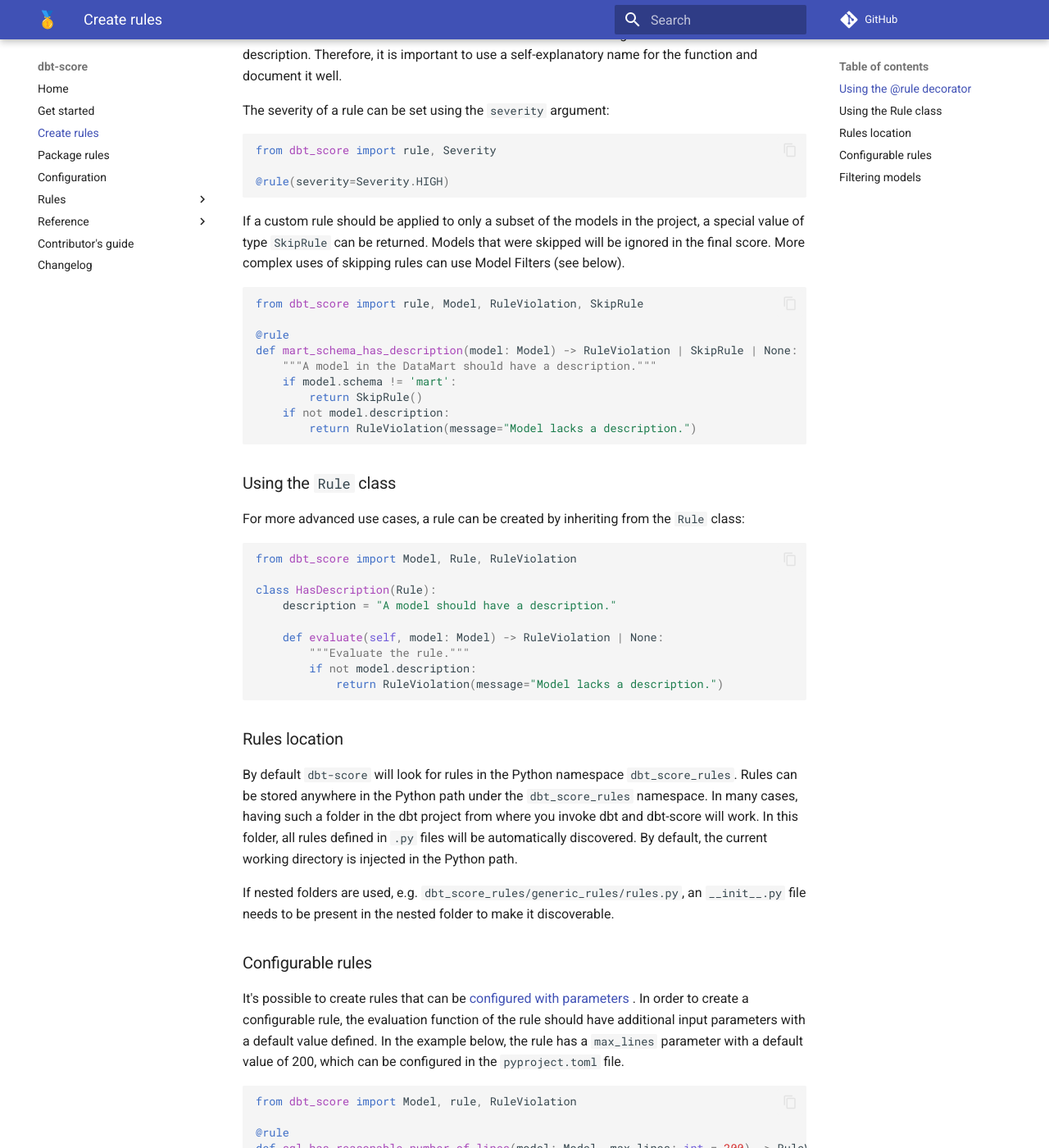
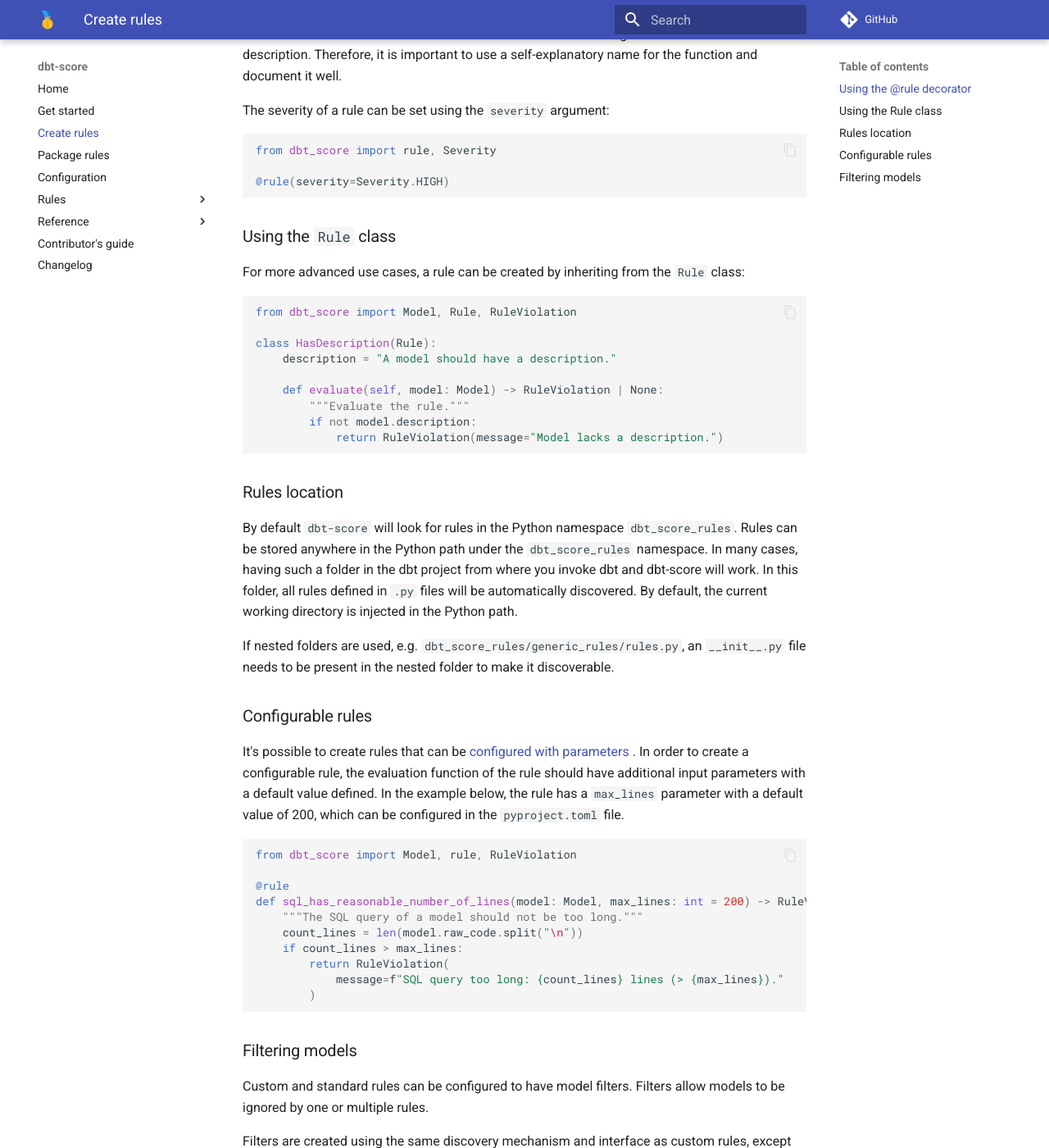
Before and after one commit to PicnicSupermarket/dbt-score, an MkDocs documentation site: the page built from docs/create_rules.md, in a window 1280 px wide and 1400 px high, scrolled down 711 px. Shown: the whole window at 82% size. Built offline with MkDocs 1.6.1 and Material for MkDocs 9.7.7, drawn with Linux system fonts in a browser that asks for light colours; comment, search, counter and statistics services are not loaded; some of the changed text lies outside the part shown.

Commit message:
Add documentation

````diff
--- a/docs/create_rules.md
+++ b/docs/create_rules.md
@@ -37,23 +37,6 @@ The severity of a rule can be set using the `severity` argument:
 from dbt_score import rule, Severity
 
 @rule(severity=Severity.HIGH)
-```
-
-If a custom rule should be applied to only a subset of the models in the
-project, a special value of type `SkipRule` can be returned. Models that were
-skipped will be ignored in the final score. More complex uses of skipping rules
-can use Model Filters (see below).
-
-```python
-from dbt_score import rule, Model, RuleViolation, SkipRule
-
-@rule
-def mart_schema_has_description(model: Model) -> RuleViolation | SkipRule | None:
-    """A model in the DataMart should have a description."""
-    if model.schema != 'mart':
-        return SkipRule()
-    if not model.description:
-        return RuleViolation(message="Model lacks a description.")
 ```
 
 ### Using the `Rule` class
@@ -110,13 +93,13 @@ def sql_has_reasonable_number_of_lines(model: Model, max_lines: int = 200) -> Ru
 
 ### Filtering models
 
-Custom and standard rules can be configured to have model filters. Filters
-allows setting models of the project to be ignored by a given rule.
+Custom and standard rules can be configured to have model filters. Filters allow
+models to be ignored by one or multiple rules.
 
 Filters are created using the same discovery mechanism and interface as custom
 rules, except they do not accept parameters. Similar to Python's built-in
 `filter` function, when the filter evaluation returns `True` the model should be
-evaluated, otherwise it should be skipped.
+evaluated, otherwise it should be ignored.
 
 ```python
 from dbt_score import ModelFilter, model_filter
@@ -137,11 +120,11 @@ Similar to setting a rule severity, standard rules can have filters set in the
 while custom rules accept the configuration file or a decorator parameter.
 
 ```python
-from dbt_score import Model, rule, RuleViolation, SkipRule
+from dbt_score import Model, rule, RuleViolation
 from my_project import only_schema_x
 
 @rule(model_filters={only_schema_x()})
-def models_in_x_follow_naming_standard(model: Model) -> RuleViolation | SkipRule | None:
+def models_in_x_follow_naming_standard(model: Model) -> RuleViolation | None:
     """Models in schema X must follow the naming standard."""
     if some_regex_fails(model.name):
         return RuleViolation("Invalid model name.")
--- a/src/dbt_score/__init__.py
+++ b/src/dbt_score/__init__.py
@@ -2,7 +2,7 @@
 
 from dbt_score.model_filter import ModelFilter, model_filter
 from dbt_score.models import Model
-from dbt_score.rule import Rule, RuleViolation, Severity, SkipRule, rule
+from dbt_score.rule import Rule, RuleViolation, Severity, rule
 
 __all__ = [
     "Model",
@@ -10,7 +10,6 @@ __all__ = [
     "Rule",
     "RuleViolation",
     "Severity",
-    "SkipRule",
     "model_filter",
     "rule",
 ]
````
Also changed, not shown: docs/configuration.md (+1 -1 lines), 7 other files.
